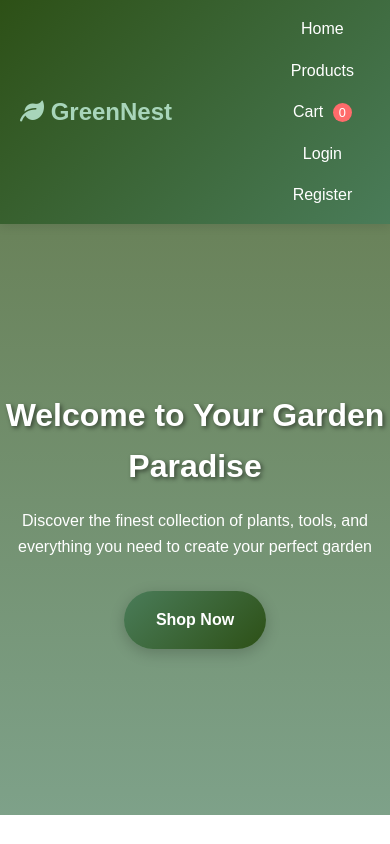
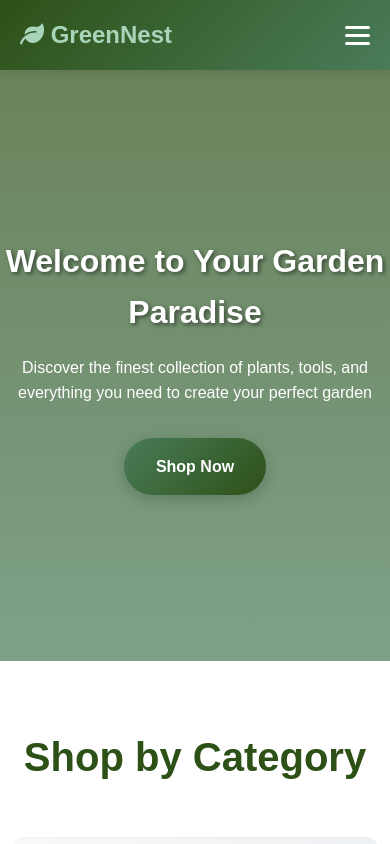
Before and after one commit to EswarAdeshCh/green-nest-ecommerce, a React (Create React App) app in the folder frontend/: page / in a window 390 px wide. Shown: the top 844 px of the page. Built offline with nearby package versions, Linux system fonts and the light colour scheme; no server answers.

Commit message:
Update index.css

```diff
--- a/frontend/src/index.css
+++ b/frontend/src/index.css
@@ -1285,3 +1285,58 @@ body {
     width: 100%;
   }
 }
+/* ===== Responsive Navigation Enhancements ===== */
+.nav-toggle {
+  display: none;
+  flex-direction: column;
+  cursor: pointer;
+  gap: 5px;
+}
+
+.nav-toggle span {
+  width: 25px;
+  height: 3px;
+  background-color: white;
+  border-radius: 2px;
+  transition: all 0.3s ease;
+}
+
+@media (max-width: 768px) {
+  .nav-toggle {
+    display: flex;
+  }
+
+  .nav-menu {
+    display: none;
+    flex-direction: column;
+    background: linear-gradient(135deg, #2d5016, #4a7c59);
+    position: absolute;
+    top: 100%;
+    right: 0;
+    left: 0;
+    padding: 1rem 0;
+    z-index: 999;
+  }
+
+  .nav-menu.active {
+    display: flex;
+  }
+
+  .nav-container {
+    position: relative;
+    flex-wrap: wrap;
+  }
+
+  .user-menu {
+    flex-direction: column;
+    align-items: flex-start;
+    padding: 1rem;
+  }
+
+  .admin-link,
+  .logout-btn {
+    width: 100%;
+    text-align: left;
+    padding: 0.5rem 1.5rem;
+  }
+}
```
